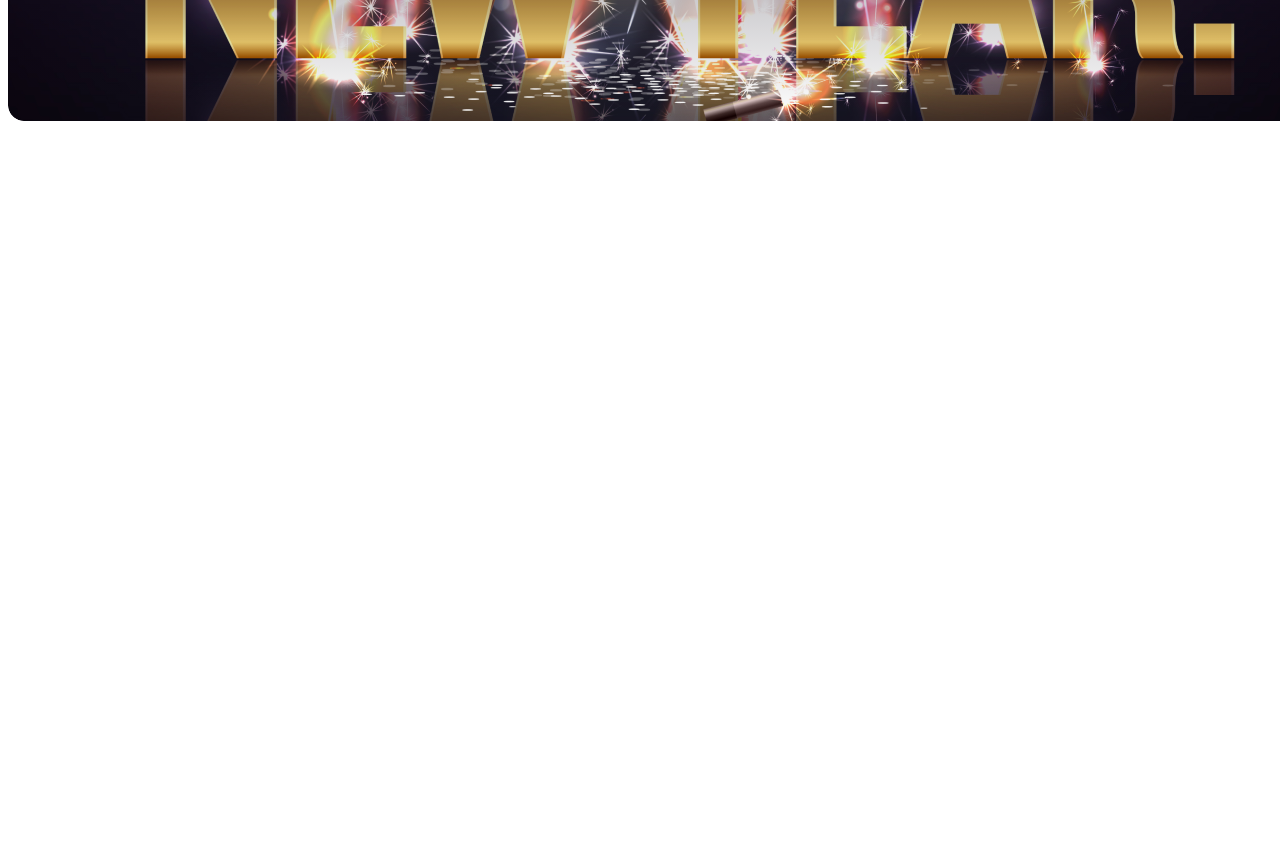
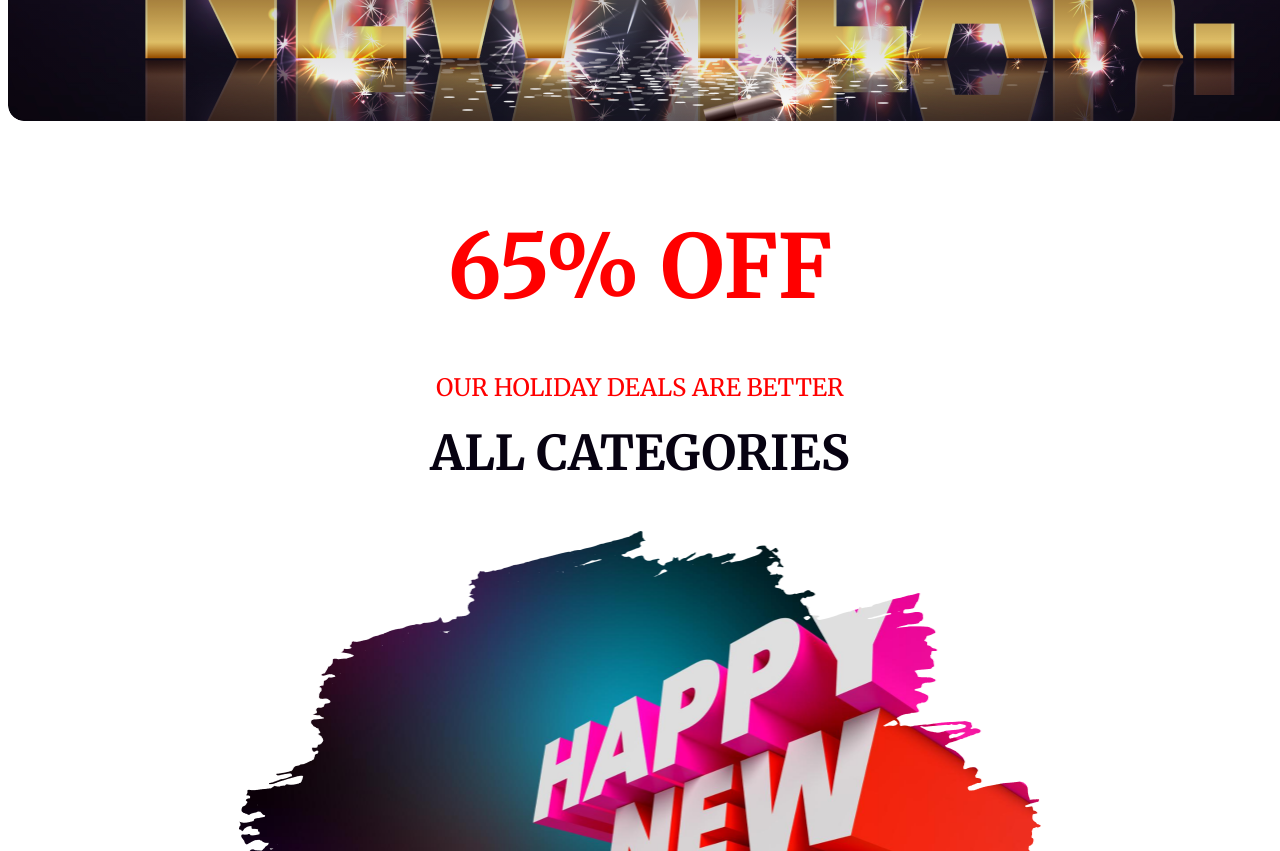
Before and after one commit to mahmud-me09/new-year, a plain HTML site: page index.html in a window 1280 px wide. Shown: the part 529-1380 px from the top of the page. Before the commit the page ends 800 px from the top, so only its background shows below. Drawn offline with Linux system fonts and the light colour scheme.

Commit message:
advertizement section Completed

```diff
--- a/index.html
+++ b/index.html
@@ -16,6 +16,15 @@
             </div>
         </div>
     </header>
+    <main>
+        <section class="advertize">
+            <h1>65% OFF</h1>
+            <h6>OUR HOLIDAY DEALS ARE BETTER</h6>
+            <h3>ALL CATEGORIES</h3>
+            <img src="images/New Year Photo.png" alt="new-year-photo">
+        </section>
+
+    </main>
 
 </body>
 </html>
--- a/styles/style.css
+++ b/styles/style.css
@@ -18,6 +18,7 @@
     font-style: normal;
     font-weight: 900;
     line-height: 95px;
+    padding: 2px 344px 177px 344px;
 }
 .overlay > h3{
     color: #FFF;
@@ -26,4 +27,41 @@
     font-style: normal;
     font-weight: 400;
     line-height: normal;
+    padding: 177px 531px 2px 530px;
 }
+/* advertizement section */
+.advertize > h1{
+    color: #F00;
+    text-align: center;
+    font-size: 88px;
+    font-style: normal;
+    font-weight: 700;
+    line-height: normal;
+    padding-top: 40px;
+    margin:0;
+}
+.advertize > h6{
+    color: #F00;
+    text-align: center;
+    font-size: 24px;
+    font-style: normal;
+    font-weight: 500;
+    line-height: normal;
+    margin-top:50px;
+    margin-bottom: 0px;
+}
+.advertize > h3{
+    color: #070211;
+    text-align: center;
+    font-size: 48px;
+    font-style: normal;
+    font-weight: 700;
+    line-height: normal;
+    margin-top:20px;
+}
+.advertize > img{
+    width: 802.9px;
+    height: 500px;
+    display:block;
+    margin: 0 auto;
+}
```
